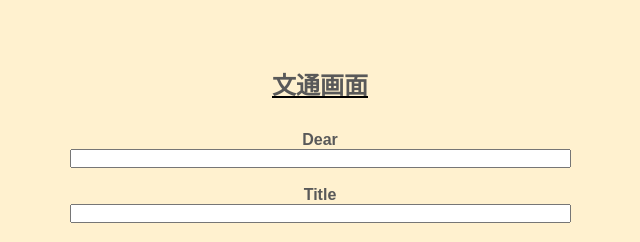
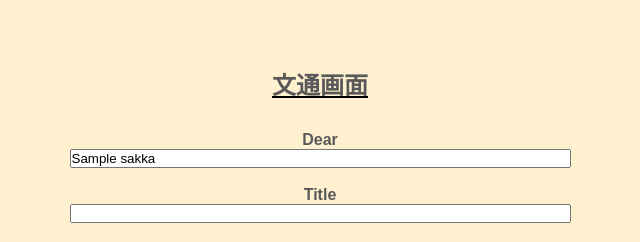
Before and after one commit to sowallows10/aiexchangenovel, a Flask app: template templates/index.html in a window 1280 px wide. Shown: the part 60-302 px from the top of the page, without its empty margins (320-960 px from the left). Run offline with Flask 2, Linux system fonts and the light colour scheme; the template is opened without the code that fills it: most values are stand-ins (such as "Sample title", 1, 10 or a date in 2020); parts of the project's set-up code (start-up, migrations or seed data) failed here and were passed over.

Commit message:
yattauresii

```diff
--- a/app.py
+++ b/app.py
@@ -11,8 +11,8 @@ app = Flask(__name__,static_url_path='/static') #アンダースコア(_)をname
 def top():
     return  render_template('top.html')
 
-@app.route('/index', methods=['GET', 'POST'])
-def index():
+@app.route('/index/<sakka>', methods=['GET', 'POST'])
+def index(sakka):
     #honbun = request.form["honbun"]
     #print(honbun)
     #generate(honbun, 'dazai_finetune', 100)
@@ -20,15 +20,17 @@ def index():
     if request.method == "GET":
         with open('gen.txt', 'r+' ,encoding='utf-8') as f:
             f.truncate(0)
-        return render_template('index.html')
+        return render_template('index.html', sakka = sakka)
     elif request.method == "POST":
         textdata = request.form.get("honbun")
-        print(textdata)
+        with open('gen.txt', 'w' ,encoding='utf-8') as f:
+            f.write(textdata)
+            print(textdata)
         generate(textdata, 'dazai_finetune', 100)
-        f = open('gen.txt', 'r+' ,encoding='utf-8')
-        novel = f.read()
-        gassaku= textdata + novel
-        return render_template('index.html', gassaku = gassaku)
+        with open('gen.txt', 'r+' ,encoding='utf-8') as f:
+            novel = f.read()
+            #gassaku= textdata + novel
+        return render_template('index.html', gassaku = novel, sakka = sakka)
 
 # @app.route('/syori', methods=['GET', 'POST'])
 # def syori():
--- a/templates/index.html
+++ b/templates/index.html
@@ -11,7 +11,7 @@
 
         <p class="dear">
             <h4>Dear</h4>
-            <input type=”text” name=”dear” size="60">
+            <input type=”text” value="{{sakka}}" name=”dear” size="60">
         </p>
 
         <br>
```
Also changed, not shown: templates/top.html (+8 -8 lines).
